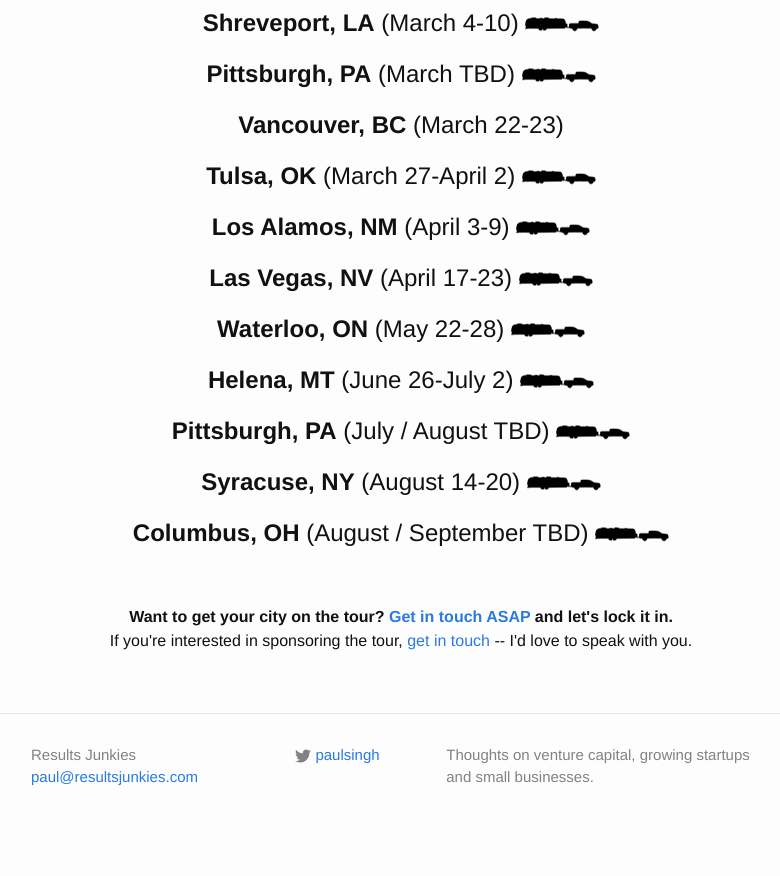
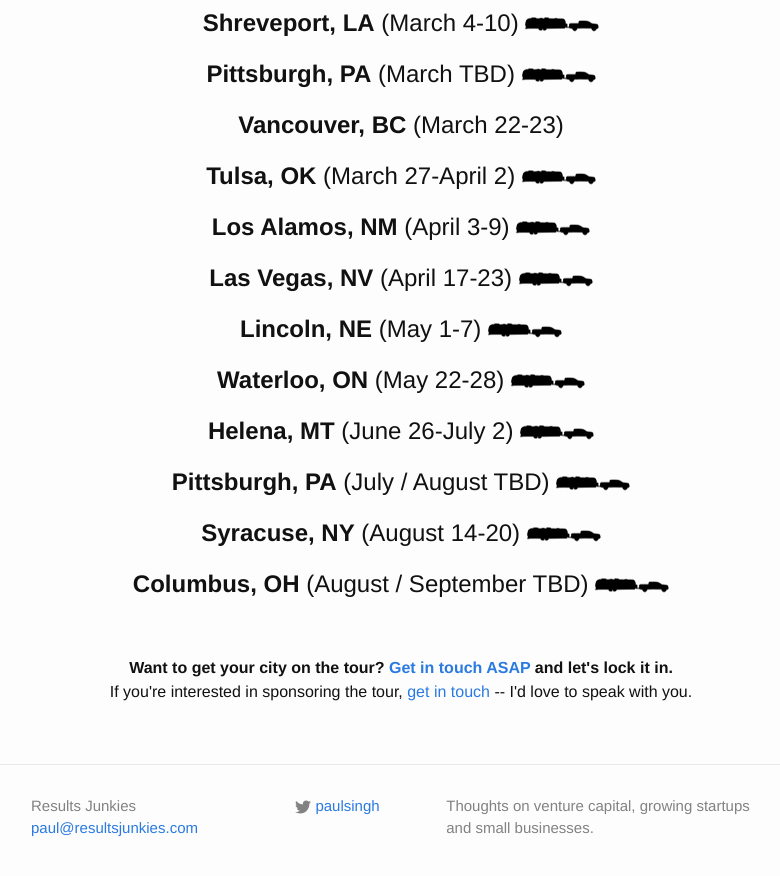
Before and after one commit to paulsingh/paulsingh.github.io, a Jekyll site: the page built from tech-tour.md, in a window 1280 px wide and 900 px high, scrolled down 1007 px. Shown: the top 876 px of the window, without its empty margins (239-1019 px from the left). Built offline with Jekyll 4.4.1, drawn with Linux system fonts in a browser that asks for light colours; before the commit the page ends 1856 px from its top, so only the background shows below that.

Commit message:
Adding Lincoln to the tour.

```diff
--- a/tech-tour.md
+++ b/tech-tour.md
@@ -40,6 +40,8 @@ permalink: /tech-tour/
 
 <h1 align="center"><strong>Las Vegas, NV</strong> (April 17-23) <img src="/assets/2016/01/rjtt_logo_small.png"></h1>
 
+<h1 align="center"><strong>Lincoln, NE</strong> (May 1-7) <img src="/assets/2016/01/rjtt_logo_small.png"></h1>
+
 <h1 align="center"><strong>Waterloo, ON</strong> (May 22-28) <img src="/assets/2016/01/rjtt_logo_small.png"></h1>
 
 <h1 align="center"><strong>Helena, MT</strong> (June 26-July 2) <img src="/assets/2016/01/rjtt_logo_small.png"></h1>
```
